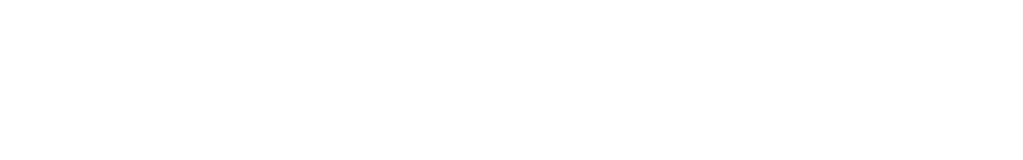
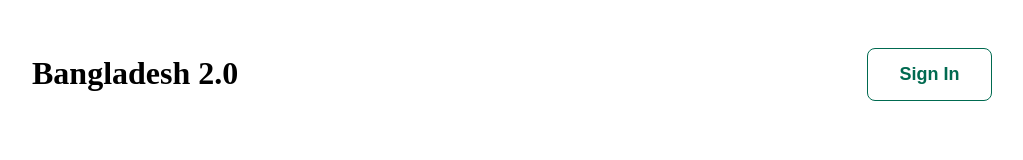
Before and after one commit to SUGalib/Assignment-1, a plain HTML site: page index.html in a window 1280 px wide. Shown: the whole page, without its empty margins (128-1151 px from the left). Drawn offline with Linux system fonts and the light colour scheme.

Commit message:
navbar added

```diff
--- a/index.html
+++ b/index.html
@@ -5,9 +5,15 @@
     <meta name="viewport" content="width=device-width, initial-scale=1.0">
     <title>Bangladesh 2.0</title>
     <link rel="stylesheet" href="styles/style.css">
-    <link rel="shortcut icon" href="assets/Flag_of_Bangladesh.svg.webp" type="image/x-icon">
 </head>
 <body>
-
+    <header>
+        <nav class="navbar">
+            <div class="nav-styles">
+                <h2 class="logo">Bangladesh 2.0</h2>
+                <button class="sign-in-btn">Sign In</button>
+            </div>
+        </nav>
+    </header>
 </body>
 </html>
--- a/styles/style.css
+++ b/styles/style.css
@@ -0,0 +1,42 @@
+@import url('https://fonts.googleapis.com/css2?family=Fira+Sans:ital,wght@0,100;0,200;0,300;0,400;0,500;0,600;0,700;0,800;0,900;1,100;1,200;1,300;1,400;1,500;1,600;1,700;1,800;1,900&display=swap');
+
+* {
+    margin: 0;
+    padding: 0;
+}
+
+/* shared style */
+button:hover{
+    background-color:aquamarine;
+}
+/* navbar styles starts here */
+.navbar {
+    padding: 24px 160px;
+    background-color: F5F5F5;
+}
+
+.nav-styles {
+    display: flex;
+    justify-content: space-between;
+}
+
+.logo {
+    font-size: 32px;
+    font-weight: bold;
+    padding: 31px 0;
+    width: 222px;
+    height: 38px;
+}
+
+.sign-in-btn {
+    width: 125px;
+    padding: 15px 30px;
+    margin: 24px 0;
+    border-radius: 8px;
+    border: 1px rgba(0, 106, 80, 1) solid;
+    color: #006A50;
+    background-color: white;
+    font-size: 18px;
+    font-weight: 600;
+}
+/* navbar styles ends here */
```
Also changed, not shown: assets/Flag_of_Bangladesh.svg.webp (deleted), assets/bangladesh.png (added).
